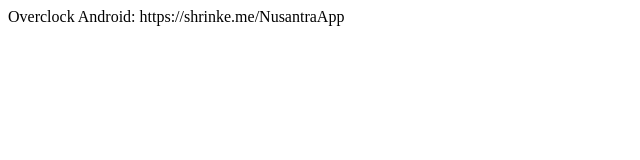
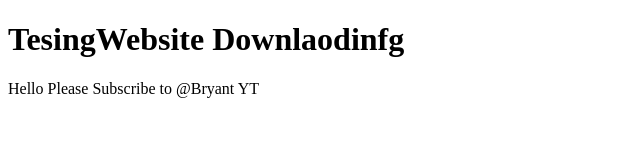
Before and after one commit to BryantGH/BryantWS, a plain HTML site: page index.html in a window 1280 px wide. Shown: the whole page, without its empty margins (0-640 px from the left). Drawn offline with Linux system fonts and the light colour scheme.

Commit message:
YouTube BRYANT

```diff
--- a/index.html
+++ b/index.html
@@ -4,9 +4,10 @@
     <meta charset="UTF-8">
     <meta http-equiv="X-UA-Compatible" content="IE=edge">
     <meta name="viewport" content="width=>>, initial-scale=1.0">
-    <title>Document</title>
+    <title>Subscribe To Bryant</title>
 </head>
 <body>
-    <hq>Overclock Android: https://shrinke.me/NusantraApp</hq>
+    <h1>TesingWebsite Downlaodinfg</h1>
+    <p>Hello Please Subscribe to @Bryant YT</p>
 </body>
 </html>
```
